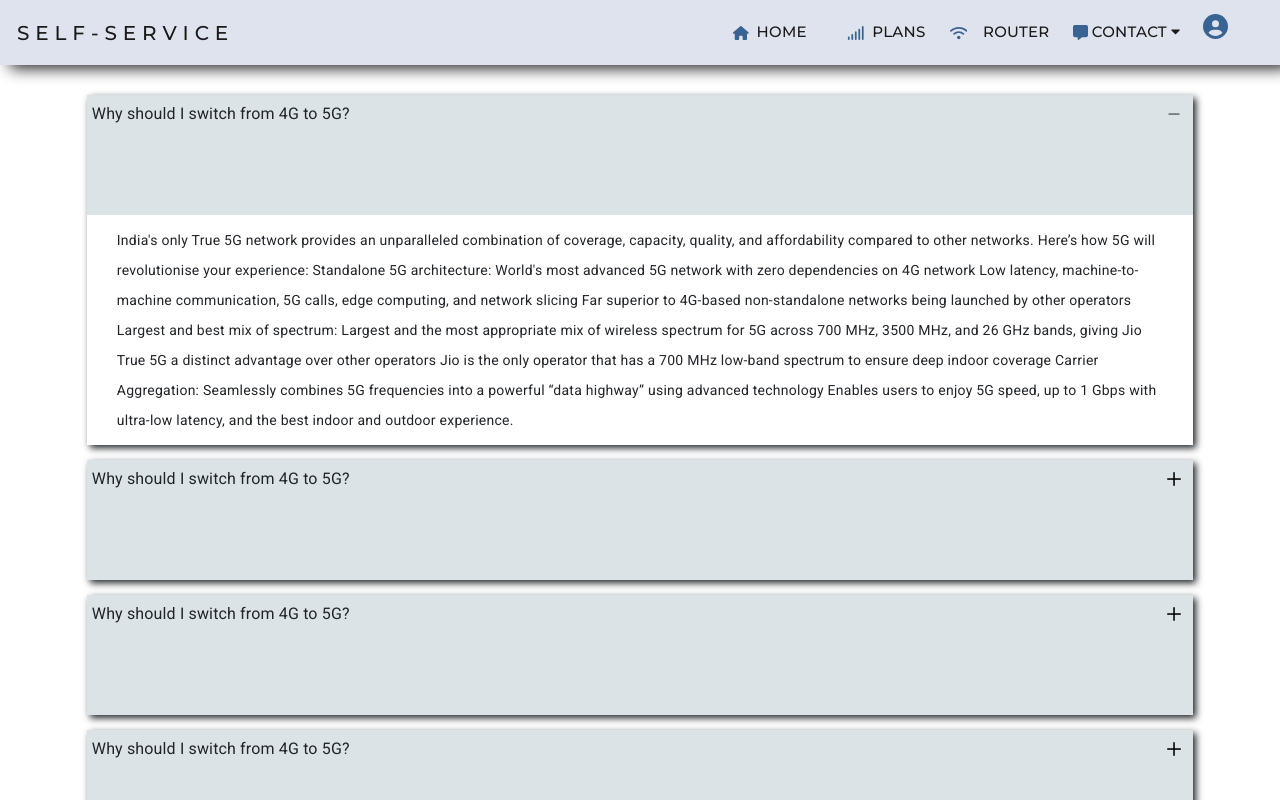
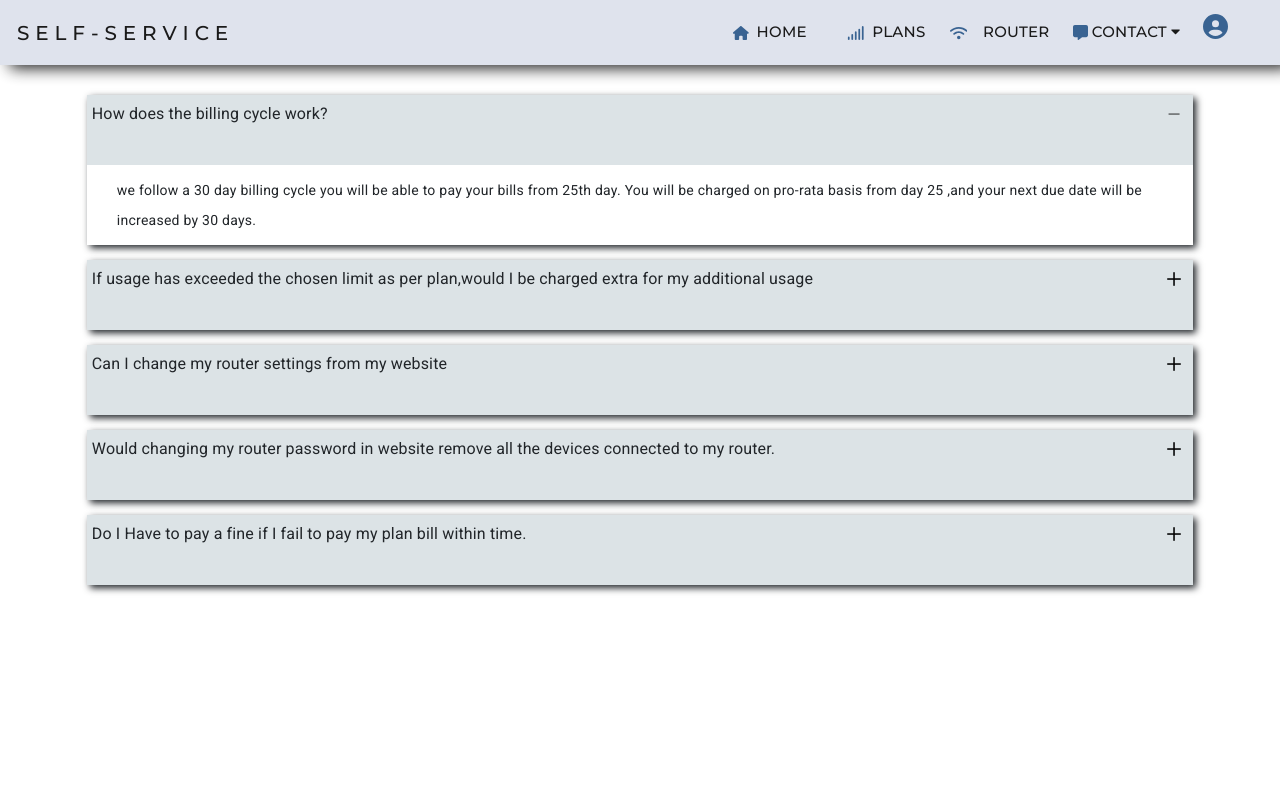
Before and after one commit to Iswaryaganesh/Selfservice-Angular-frontend, an Angular app: page /faq in a window 1280 px wide. Both pictures are taken after a click on the picture 1174 px from the left and 114 px from the top of the page. Shown: the top 800 px of the page. Built offline with nearby package versions, Linux system fonts and the light colour scheme.

Commit message:
thursday monday

```diff
--- a/src/app/faq/faq.component.css
+++ b/src/app/faq/faq.component.css
@@ -126,7 +126,7 @@
 #faq-head
 {
     padding: 5px;
-    height: 120px;
+    height: 70px;
     background-color: rgb(220, 227, 230);
     display: flex;
     justify-content: space-between;
--- a/src/app/faq/faq.component.html
+++ b/src/app/faq/faq.component.html
@@ -46,28 +46,61 @@
 
 <div class="container-fluid" style="margin-top: 65px;">
     <div class="container" id="faqpage">
-    <div id="faq-content" *ngFor="let i of [0,1,2,3,4,5,6,7,8,9]">
+    <div id="faq-content" >
     <div id="faq-head">
     <h3>
-        Why should I switch from 4G to 5G?
+      How does the billing cycle work?
     </h3>
-    <a (click)="displaypara(i)" ><img *ngIf="!display[i]" src="/assets/images/plusicon.png" style="height: 28px;"><img *ngIf="display[i]" src="/assets/images/minusicon.png" style="height: 28px;"> </a>
+    <a (click)="displaypara(0)" ><img *ngIf="!display[0]" src="/assets/images/plusicon.png" style="height: 28px;"><img *ngIf="display[0]" src="/assets/images/minusicon.png" style="height: 28px;"> </a>
     </div>
-    <p *ngIf="display[i]" >
-        India's only True 5G network provides an unparalleled combination of coverage, capacity, quality, and affordability compared to other networks. Here’s how 5G will revolutionise your experience:
-        Standalone 5G architecture:
-        World's most advanced 5G network with zero dependencies on 4G network
-        Low latency, machine-to-machine communication, 5G calls, edge computing, and network slicing
-        Far superior to 4G-based non-standalone networks being launched by other operators
-        Largest and best mix of spectrum:
-        Largest and the most appropriate mix of wireless spectrum for 5G across 700 MHz, 3500 MHz, and 26 GHz bands, giving Jio True 5G a distinct advantage over other operators
-        Jio is the only operator that has a 700 MHz low-band spectrum to ensure deep indoor coverage
-        Carrier Aggregation:
-        Seamlessly combines 5G frequencies into a powerful “data highway” using advanced technology
-        Enables users to enjoy 5G speed, up to 1 Gbps with ultra-low latency, and the best indoor and outdoor experience.
+    <p *ngIf="display[0]" >
+      we follow a 30 day billing cycle you will be able to pay your bills from 25th day.
+      You will be charged on pro-rata basis from day 25 ,and your next due date will be increased by 30 days.
     </p>
 </div>
-
-
+<div id="faq-content" >
+  <div id="faq-head">
+  <h3>
+    If usage has exceeded the chosen limit as per plan,would I be charged extra for my additional usage
+  </h3>
+  <a (click)="displaypara(1)" ><img *ngIf="!display[1]" src="/assets/images/plusicon.png" style="height: 28px;"><img *ngIf="display[1]" src="/assets/images/minusicon.png" style="height: 28px;"> </a>
+  </div>
+  <p *ngIf="display[1]" >
+    Yes the user will be charged additional 1₹ per 1 GB of additional usage from their respective plans
+  </p>
+</div>
+<div id="faq-content" >
+  <div id="faq-head">
+  <h3>
+    Can I change my router settings from my website
+  </h3>
+  <a (click)="displaypara(2)" ><img *ngIf="!display[2]" src="/assets/images/plusicon.png" style="height: 28px;"><img *ngIf="display[2]" src="/assets/images/minusicon.png" style="height: 28px;"> </a>
+  </div>
+  <p *ngIf="display[2]" >
+    Yes you can change some of your router settings from your website portal like wifi ssid,password,firmware update etc.
+  </p>
+</div>
+<div id="faq-content" >
+  <div id="faq-head">
+  <h3>
+    Would changing my router password in website remove all the devices connected to my router.
+  </h3>
+  <a (click)="displaypara(3)" ><img *ngIf="!display[3]" src="/assets/images/plusicon.png" style="height: 28px;"><img *ngIf="display[3]" src="/assets/images/minusicon.png" style="height: 28px;"> </a>
+  </div>
+  <p *ngIf="display[3]" >
+    Yes updation of password will automatically remove all the devices connected to your wifi.
+  </p>
+</div>
+<div id="faq-content" >
+  <div id="faq-head">
+  <h3>
+    Do I Have to pay a fine if I fail to pay my plan bill within time.
+  </h3>
+  <a (click)="displaypara(4)" ><img *ngIf="!display[4]" src="/assets/images/plusicon.png" style="height: 28px;"><img *ngIf="display[4]" src="/assets/images/minusicon.png" style="height: 28px;"> </a>
+  </div>
+  <p *ngIf="display[4]" >
+    The user will be charged a additional 100₹ fine if they fail to pay their bill.The user will have a 4 day window to pay their bills without the addtitonal fine after which 100₹ fine will be added to their bills.
+  </p>
 </div>
 </div>
+</div>
--- a/src/app/faq/faq.component.ts
+++ b/src/app/faq/faq.component.ts
@@ -13,7 +13,7 @@ export class FaqComponent {
 
   }
 
-  display:any=[false,false,false,false,false,false,false,false,false,false];
+  display:any=[false,false,false,false,false];
   displaypara(i:number)
   {
       this.display[i] = !this.display[i];
--- a/src/app/plans/plans.component.ts
+++ b/src/app/plans/plans.component.ts
@@ -4,6 +4,7 @@ import { UsersService } from '../users.service';
 import { Customers } from '../customers';
 import { SharedataService } from '../sharedata.service';
 import { Plans } from '../plans';
+import { formatDate } from '@angular/common';
 
 
 
@@ -60,6 +61,13 @@ export class PlansComponent {
           console.log(`hello`)
           this.plans = response;
           console.log(this.plans);
+
+          for(let i of this.plans){
+              if(i.dayLeft<0)
+              {
+                i.dayLeft = 0 ;
+              }
+          }
       }
      )
 
@@ -118,8 +126,19 @@ export class PlansComponent {
     this.userservice.getpaymentHistory(this.customer).subscribe(
       response =>
       {
+
+
           this.history = response
+          for(let i of this.history){
+            const format = 'dd/MM/yyyy';
+            const locale = 'en-US';
 
+            i.paymentDate= formatDate(i.paymentDate,format,locale)
+            i.dueDate= formatDate(i.dueDate,format,locale)
+
+              console.log(i.paymentDate)
+              console.log(i.dueDate)
+          }
           console.log(this.history[0].planID)
           console.log(`hello by history`)
           console.log(response[0])
@@ -128,6 +147,14 @@ export class PlansComponent {
           console.log(response[0].paymentDate)
           console.log(response[0].paymentType)
           console.log(response[0].dueDate)
+
+          const format = 'dd/MM/yyyy';
+          const locale = 'en-US';
+          const myDate = '2019-06-29';
+
+          const formattedDate = formatDate(myDate, format, locale);
+
+          console.log(formattedDate)
 
       }
      )
```
